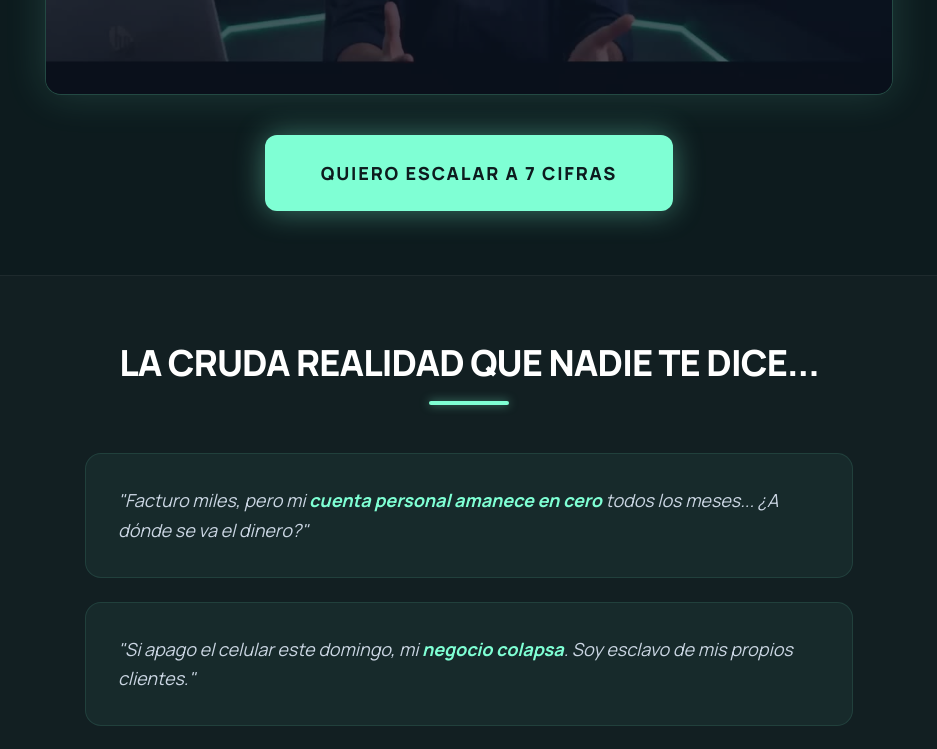
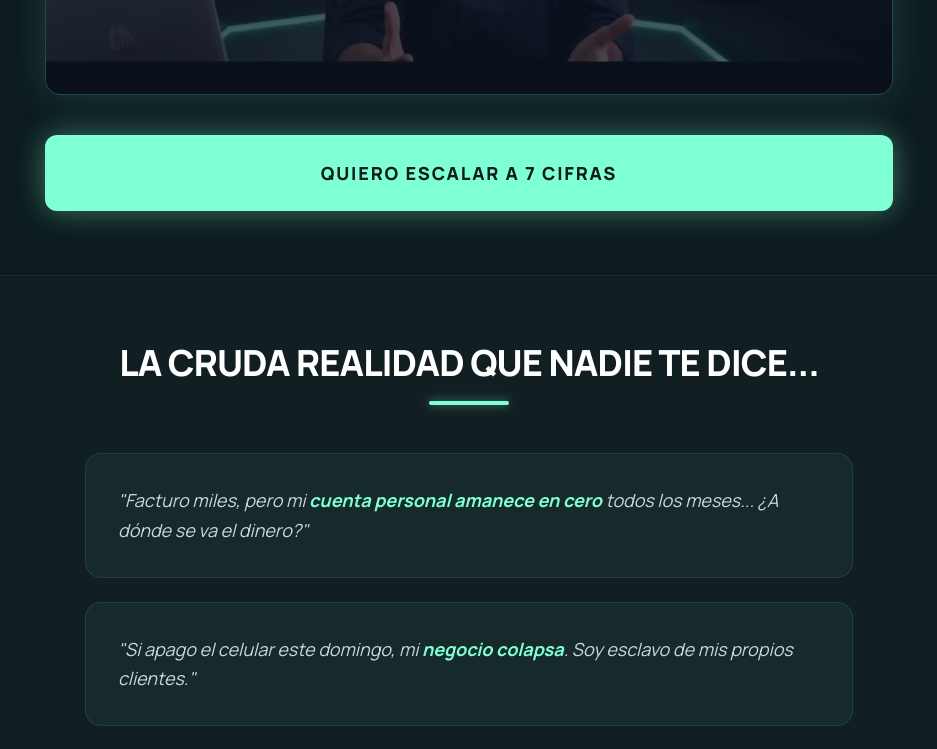
Before and after one commit to JAVV12/Marca-Xpert, a Next.js app: page / in a window 1280 px wide. Shown: the part 900-1649 px from the top of the page, without its empty margins (171-1108 px from the left). Built offline with nearby package versions, Linux system fonts and the light colour scheme.

Commit message:
🔥 CTAs Vinculados a Hotmart (Pase Final)

```diff
--- a/src/components/sections/Hero.tsx
+++ b/src/components/sections/Hero.tsx
@@ -91,14 +91,17 @@ export function Hero() {
                 )}
             </motion.div>
 
-            <motion.button
+            <motion.a
+                href="https://pay.hotmart.com/O103789470F"
+                target="_blank"
+                rel="noopener noreferrer"
                 initial={{ opacity: 0, y: 20 }}
                 animate={{ opacity: 1, y: 0 }}
                 transition={{ delay: 0.5 }}
-                className="w-full md:w-auto md:px-14 bg-primary text-brand-black font-black py-5 md:py-6 rounded-xl glow-button uppercase tracking-widest text-sm md:text-lg active:scale-[0.98] hover:bg-white transition-all shadow-[0_0_30px_rgba(127,255,212,0.4)]"
+                className="w-full md:w-auto md:px-14 bg-primary text-brand-black font-black py-5 md:py-6 rounded-xl glow-button uppercase tracking-widest text-sm md:text-lg active:scale-[0.98] hover:bg-white transition-all shadow-[0_0_30px_rgba(127,255,212,0.4)] block text-center"
             >
                 QUIERO ESCALAR A 7 CIFRAS
-            </motion.button>
+            </motion.a>
         </header>
     );
 }
--- a/src/components/sections/OfferAndGuarantee.tsx
+++ b/src/components/sections/OfferAndGuarantee.tsx
@@ -45,10 +45,15 @@ export function OfferAndGuarantee() {
                         </p>
                     </div>
 
-                    <button className="w-full relative z-10 bg-primary text-brand-black font-black py-6 md:py-7 rounded-2xl glow-button uppercase tracking-[0.2em] text-lg md:text-xl active:scale-[0.98] hover:bg-white transition-all shadow-xl group">
+                    <a
+                        href="https://pay.hotmart.com/O103789470F"
+                        target="_blank"
+                        rel="noopener noreferrer"
+                        className="w-full relative z-10 bg-primary text-brand-black font-black py-6 md:py-7 rounded-2xl glow-button uppercase tracking-[0.2em] text-lg md:text-xl active:scale-[0.98] hover:bg-white transition-all shadow-xl group block text-center"
+                    >
                         <span className="relative z-10">QUIERO ESCALAR</span>
                         <div className="absolute inset-0 bg-white opacity-0 group-hover:opacity-20 rounded-2xl transition-opacity"></div>
-                    </button>
+                    </a>
                 </motion.div>
 
                 <motion.div
```
